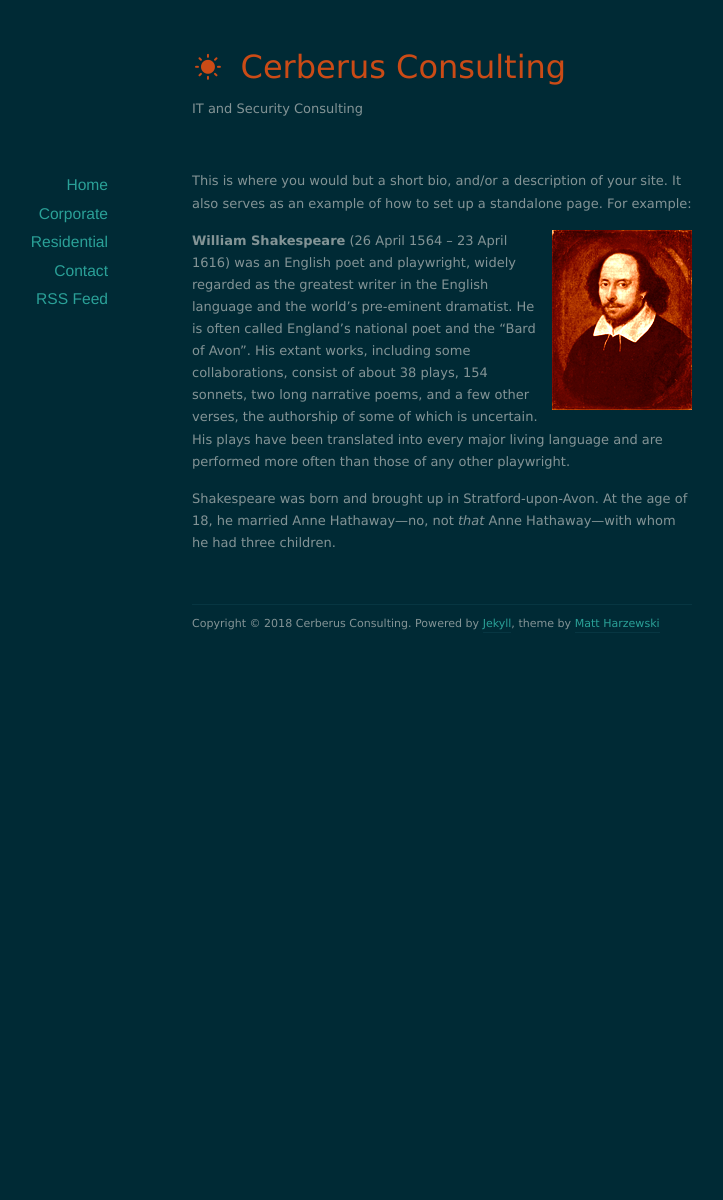
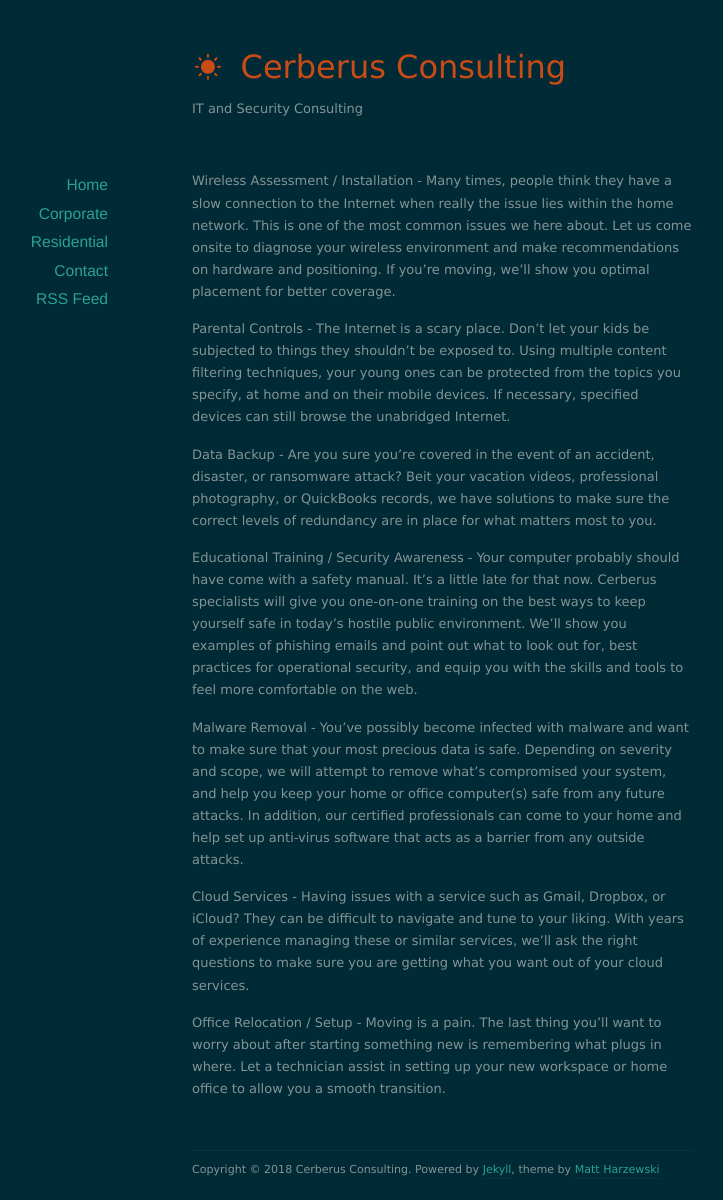
Before and after one commit to PooterRooter/PooterRooter.github.io, a Jekyll site: the page built from about/index.markdown, in a window 1280 px wide. Shown: the whole page, without its empty margins (198-921 px from the left). Built offline with Jekyll 4.4.1, drawn with Linux system fonts in a browser that asks for light colours; nearby versions of some CDN libraries; before the commit the page ends 900 px from its top, so only the background shows below that.

Commit message:
Update index.markdown

```diff
--- a/about/index.markdown
+++ b/about/index.markdown
@@ -3,9 +3,16 @@ layout: default
 title: About
 ---
 
-This is where you would but a short bio, and/or a description of your site. It also serves as an example of how to set up a standalone page. For example:
+Wireless Assessment / Installation - Many times, people think they have a slow connection to the Internet when really the issue lies within the home network. This is one of the most common issues we here about. Let us come onsite to diagnose your wireless environment and make recommendations on hardware and positioning. If you’re moving, we’ll show you optimal placement for better coverage.
 
-<img src="/images/shakespeare.png" class="right" />
-**William Shakespeare** (26 April 1564 – 23 April 1616) was an English poet and playwright, widely regarded as the greatest writer in the English language and the world's pre-eminent dramatist. He is often called England's national poet and the "Bard of Avon". His extant works, including some collaborations, consist of about 38 plays, 154 sonnets, two long narrative poems, and a few other verses, the authorship of some of which is uncertain. His plays have been translated into every major living language and are performed more often than those of any other playwright.
+Parental Controls - The Internet is a scary place. Don’t let your kids be subjected to things they shouldn’t be exposed to. Using multiple content filtering techniques, your young ones can be protected from the topics you specify, at home and on their mobile devices. If necessary, specified devices can still browse the unabridged Internet.
 
-Shakespeare was born and brought up in Stratford-upon-Avon. At the age of 18, he married Anne Hathaway—no, not *that* Anne Hathaway—with whom he had three children.
+Data Backup - Are you sure you’re covered in the event of an accident, disaster, or ransomware attack? Beit your vacation videos, professional photography, or QuickBooks records, we have solutions to make sure the correct levels of redundancy are in place for what matters most to you.
+
+Educational Training / Security Awareness - Your computer probably should have come with a safety manual. It’s a little late for that now. Cerberus specialists will give you one-on-one training on the best ways to keep yourself safe in today’s hostile public environment. We’ll show you examples of phishing emails and point out what to look out for, best practices for operational security, and equip you with the skills and tools to feel more comfortable on the web.
+
+Malware Removal - You’ve possibly become infected with malware and want to make sure that your most precious data is safe. Depending on severity and scope, we will attempt to remove what’s compromised your system, and help you keep your home or office computer(s) safe from any future attacks. In addition, our certified professionals can come to your home and help set up anti-virus software that acts as a barrier from any outside attacks.
+
+Cloud Services - Having issues with a service such as Gmail, Dropbox, or iCloud? They can be difficult to navigate and tune to your liking. With years of experience managing these or similar services, we’ll ask the right questions to make sure you are getting what you want out of your cloud services.
+
+Office Relocation / Setup - Moving is a pain. The last thing you’ll want to worry about after starting something new is remembering what plugs in where. Let a technician assist in setting up your new workspace or home office to allow you a smooth transition.
```
